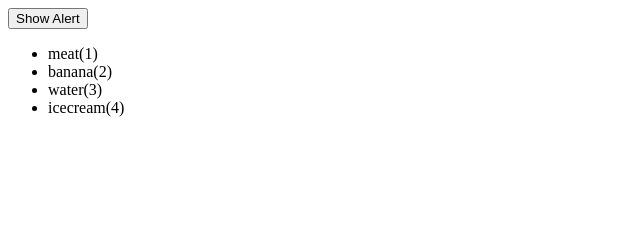
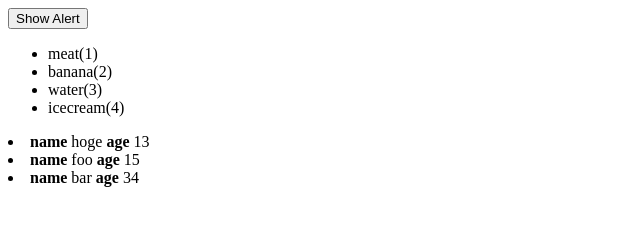
Before and after one commit to jinco13/vuetest, a plain HTML site: page lesson5.html in a window 1280 px wide. Shown: the whole page, without its empty margins (0-640 px from the left). Drawn offline with nearby package versions, Linux system fonts and the light colour scheme.

Commit message:
loop through object

```diff
--- a/lesson5.html
+++ b/lesson5.html
@@ -10,6 +10,17 @@
     <ul>
       <li v-for="(item, i) in items">{{ item }}({{ i + 1 }})</li>
     </ul>
+    <ul>
+
+    </ul>
+    <template v-for="person in persons">
+      <li>
+        <span v-for="(value, key) in person">
+          <label><strong>{{ key }}</strong></label>
+          {{ value }}
+        </span>
+      </li>
+    </template>
   </div>
 </div>
 </body>
@@ -18,6 +29,11 @@ new Vue({
   el: '#exercise',
   data: {
     items: ['meat','banana','water','icecream'],
+    persons: [
+      {name: 'hoge', age: 13},
+      {name: 'foo', age: 15},
+      {name: 'bar', age: 34},
+    ],
   },
   methods: {
     addElem: function(){
```
